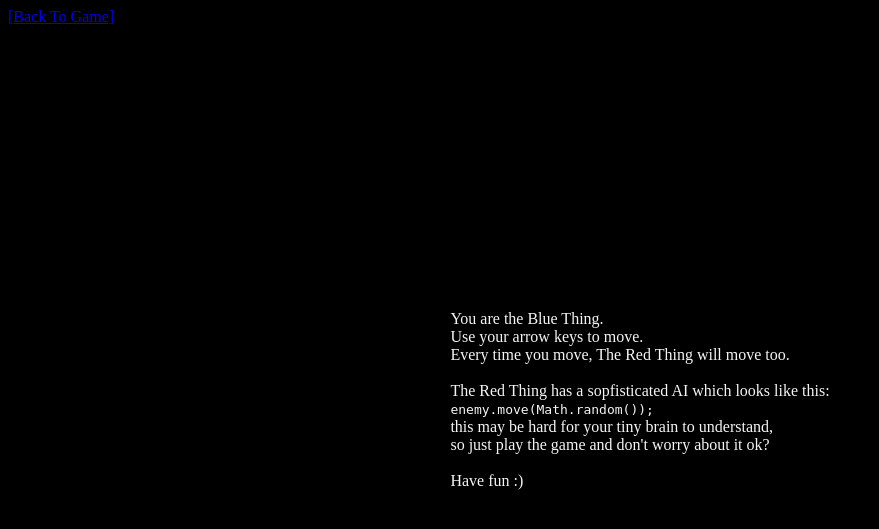
After one commit to non-bin/DontLetTheBlueThingGetHitByTheRedThing, a PHP site: page /pages/instructions.php in a window 1280 px wide. The commit adds this page. Shown: the top 529 px of the page, without its empty margins (0-879 px from the left). Run offline with PHP 8.4, Linux system fonts and the light colour scheme.

Commit message:
added instructions

```diff
--- a/src/pages/game.php
+++ b/src/pages/game.php
@@ -6,6 +6,7 @@
     <title>Don't Let The Blue Thing Touch The Red Thing</title>
 </head>
 <body>
+    <a class="navLink" href="?page=instructions">[How To Play]</a>
     <div class="game">
         <table>
             <tr>
--- /dev/null
+++ b/src/pages/instructions.php
@@ -0,0 +1,25 @@
+<!DOCTYPE html>
+<html lang="en">
+<head>
+    <meta charset="UTF-8">
+    <link rel="stylesheet" href="css/style.css">
+    <title>Don't Let The Blue Thing Touch The Red Thing</title>
+</head>
+<body>
+    <a class="navLink" href="?page=game">[Back To Game]</a>
+    <div class="game instructions">
+        You are the Blue Thing.<br>
+        Use your arrow keys to move.<br>
+        Every time you move, The Red Thing will move too.<br>
+        <br>
+        The Red Thing has a sopfisticated AI which looks like this:<br>
+        <code>enemy.move(Math.random());</code><br>
+        this may be hard for your tiny brain to understand,<br>
+        so just play the game and don't worry about it ok?<br>
+        <br>
+        Have fun :)
+</div>
+
+    <script src="js/main.js"></script>
+</body>
+</html>
```
